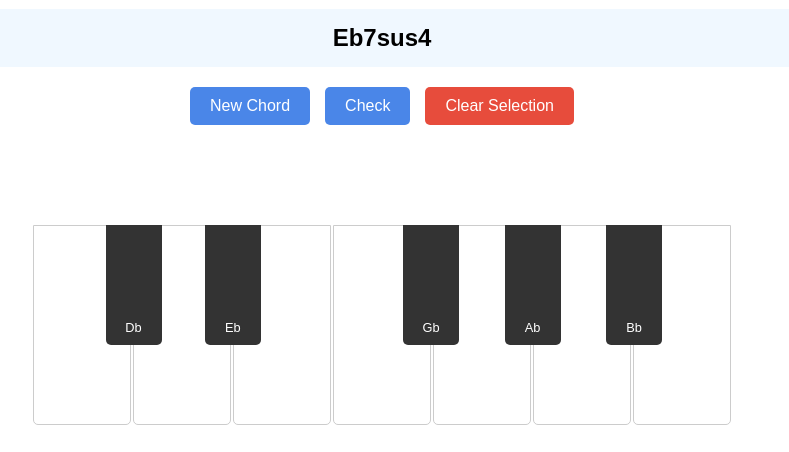
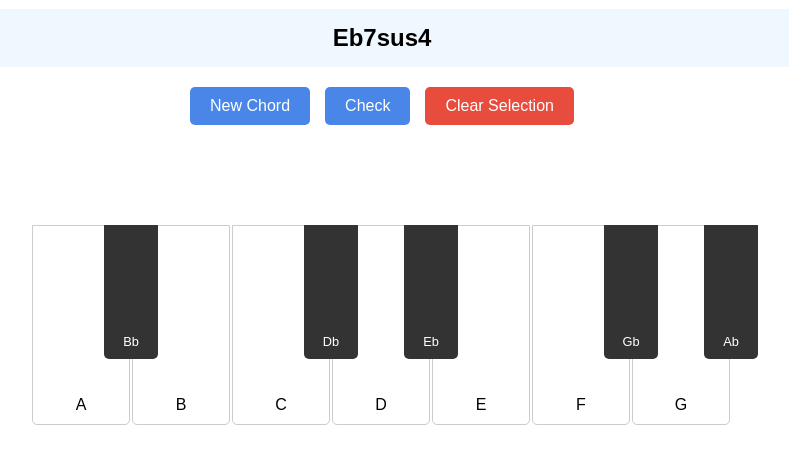
Before and after one commit to lfaucon/chords, a plain HTML site: page index.html in a window 1280 px wide. Shown: the part 108-560 px from the top of the page, without its empty margins (258-1047 px from the left). Drawn offline with Linux system fonts and the light colour scheme.

Commit message:
feat: rotate keyboard for practicing inversions

```diff
--- a/index.html
+++ b/index.html
@@ -24,18 +24,7 @@
 
         <div class="keyboard-container">
             <div class="keyboard">
-                <div class="white-key" data-note="C"> </div>
-                <div class="black-key" data-note="C#"> </div>
-                <div class="white-key" data-note="D"> </div>
-                <div class="black-key" data-note="D#"> </div>
-                <div class="white-key" data-note="E"> </div>
-                <div class="white-key" data-note="F"> </div>
-                <div class="black-key" data-note="F#"> </div>
-                <div class="white-key" data-note="G"> </div>
-                <div class="black-key" data-note="G#"> </div>
-                <div class="white-key" data-note="A"> </div>
-                <div class="black-key" data-note="A#"> </div>
-                <div class="white-key" data-note="B"> </div>
+                <!-- Keyboard keys will be dynamically generated -->
             </div>
         </div>
 
--- a/script.js
+++ b/script.js
@@ -12,6 +12,7 @@ document.addEventListener('DOMContentLoaded', function() {
     let currentChord = null;
     let selectedNotes = new Set();
     let useFlats = false; // Flag to determine whether to use flats or sharps
+    let startingNote = 0; // Index of the starting note for the keyboard (0 = C, 1 = C#, etc.)
 
     // Audio Context for sound generation
     let audioContext = null;
@@ -98,14 +99,63 @@ document.addEventListener('DOMContentLoaded', function() {
         // Initialize Audio Context
         initAudio();
 
-        // Randomly set black key labels (sharp or flat)
-        setRandomKeyLabels();
+        // Shuffle the keyboard
+        shuffleKeyboard();
 
         // Add event listeners
         addEventListeners();
 
         // Generate a random chord on startup
         generateNewChord();
+    }
+
+    // Shuffle the keyboard to start from a random note
+    function shuffleKeyboard() {
+        // Select a random starting note (0-11)
+        startingNote = Math.floor(Math.random() * 12);
+
+        // Rearrange the keyboard keys
+        arrangeKeyboard();
+
+        // Update key labels based on current notation preference
+        setKeyLabels();
+    }
+
+    // Arrange the keyboard keys based on the starting note
+    function arrangeKeyboard() {
+        const keyboard = document.querySelector('.keyboard');
+        const keyboardContainer = document.querySelector('.keyboard-container');
+
+        // Clear existing keyboard
+        keyboard.innerHTML = '';
+
+        // Create keys in order starting from the selected starting note
+        for (let i = 0; i < 12; i++) {
+            const noteIndex = (startingNote + i) % 12;
+            const note = allNotes[noteIndex];
+
+            // Determine if this is a white or black key
+            const isBlackKey = note.includes('#');
+            const keyClass = isBlackKey ? 'black-key' : 'white-key';
+
+            // Create the key element
+            const keyElement = document.createElement('div');
+            keyElement.className = keyClass;
+            keyElement.setAttribute('data-note', note);
+            keyElement.textContent = note;
+
+            // Add the key to the keyboard
+            keyboard.appendChild(keyElement);
+        }
+
+        // Re-add event listeners to the new keys
+        const keys = document.querySelectorAll('.white-key, .black-key');
+        keys.forEach(key => {
+            key.addEventListener('click', function() {
+                const note = this.getAttribute('data-note');
+                toggleNoteSelection(note, this);
+            });
+        });
     }
 
     // Initialize Audio Context
@@ -243,10 +293,10 @@ document.addEventListener('DOMContentLoaded', function() {
         });
     }
 
-    // Set labels for black keys based on current notation preference
-    function setRandomKeyLabels() {
-        const blackKeys = document.querySelectorAll('.black-key');
-        blackKeys.forEach(key => {
+    // Set labels for all keys based on current notation preference
+    function setKeyLabels() {
+        const allKeys = document.querySelectorAll('.white-key, .black-key');
+        allKeys.forEach(key => {
             const note = key.getAttribute('data-note');
             key.textContent = getDisplayName(note);
         });
@@ -263,19 +313,16 @@ document.addEventListener('DOMContentLoaded', function() {
         // Clear button
         clearBtn.addEventListener('click', clearSelection);
 
-        // Keyboard keys
-        keys.forEach(key => {
-            key.addEventListener('click', function() {
-                const note = this.getAttribute('data-note');
-                toggleNoteSelection(note, this);
-            });
-        });
+        // Keyboard keys - event listeners are now added in arrangeKeyboard()
     }
 
     // Generate a new random chord
     function generateNewChord() {
         // Clear previous selection, feedback, and stop all notes
         clearSelection();
+
+        // Shuffle the keyboard
+        shuffleKeyboard();
 
         // Select random chord type
         const chordTypeNames = Object.keys(chordTypes);
@@ -295,7 +342,7 @@ document.addEventListener('DOMContentLoaded', function() {
         };
 
         // Update keyboard labels to match the current notation style
-        setRandomKeyLabels();
+        setKeyLabels();
 
         // Display the chord
         currentChordElement.textContent = `${getDisplayName(randomRoot)}${randomChordType}`;
--- a/styles.css
+++ b/styles.css
@@ -95,10 +95,10 @@ button:hover {
     max-width: 700px;
     height: 200px;
     margin: 0 auto;
+    gap: 2px;
 }
 
 .white-key {
-    flex: 1;
     background-color: white;
     border: 1px solid #ccc;
     border-radius: 0 0 5px 5px;
@@ -107,10 +107,10 @@ button:hover {
     justify-content: center;
     padding-bottom: 10px;
     cursor: pointer;
-    z-index: 1;
     transition: background-color 0.2s;
     position: relative;
-    margin: 0 1px;
+    height: 100%;
+    width: 14%;
 }
 
 .white-key:hover {
@@ -122,12 +122,8 @@ button:hover {
 }
 
 .black-key {
-    position: absolute;
-    width: 8%;
-    height: 60%;
     background-color: #333;
     border-radius: 0 0 5px 5px;
-    z-index: 2;
     cursor: pointer;
     color: white;
     display: flex;
@@ -137,6 +133,10 @@ button:hover {
     transition: background-color 0.2s;
     font-size: 0.8em;
     text-align: center;
+    height: 67%;
+    width: calc(8% - 2px);
+    margin: 0px -4%;
+    z-index: 999;
 }
 
 .black-key:hover {
@@ -147,26 +147,6 @@ button:hover {
     background-color: #6699cc;
 }
 
-/* Position black keys */
-.black-key[data-note="C#"] {
-    left: 10.5%;
-}
-
-.black-key[data-note="D#"] {
-    left: 24.7%;
-}
-
-.black-key[data-note="F#"] {
-    left: 53%;
-}
-
-.black-key[data-note="G#"] {
-    left: 67.5%;
-}
-
-.black-key[data-note="A#"] {
-    left: 82%;
-}
 
 .selected-notes {
     text-align: center;
```
